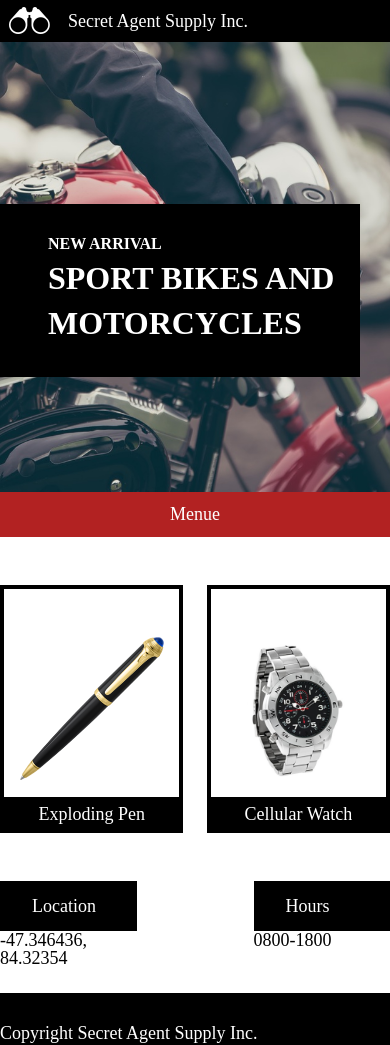
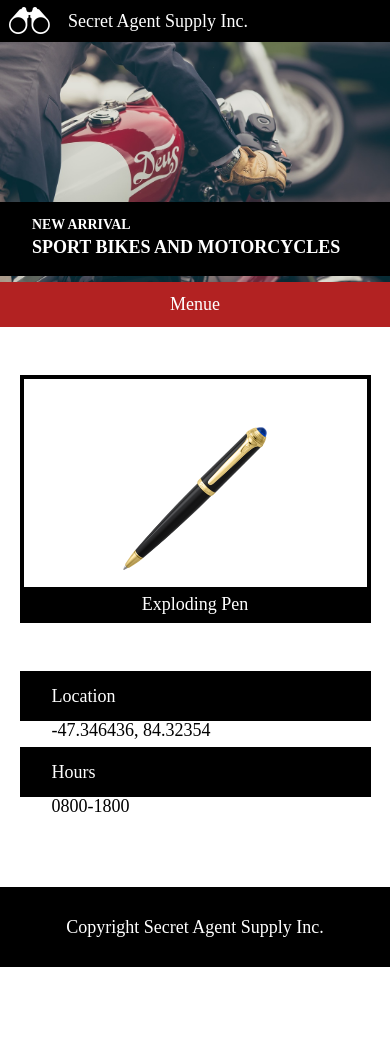
Before and after one commit to IlzeRa/secretagentsupply, a plain HTML site: page index.html in a window 390 px wide. After the commit the page ends 967 px from the top, so only its background shows below. Drawn offline with Linux system fonts and the light colour scheme.

Commit message:
Add mobile version

```diff
--- a/index.html
+++ b/index.html
@@ -2,6 +2,7 @@
 <html>
   <head>
     <meta charset="utf-8">
+    <meta name="viewport" content="width=device-width, initial-scale=1">
     <title>Secret Agent Supply Inc.</title>
     <link href="./resources/css/style.css" rel="stylesheet" type="text/css"/>
     <link href="./resources/css/reset.css" rel="stylesheet" type="text/css"/>
@@ -77,7 +78,7 @@
     <!--Footer-->
     <footer>
       <div class="footer">
-        <div class="site-container"
+        <div class="site-container" id="center">
           <h3 class= "copyright">Copyright Secret Agent Supply Inc.</h3>
         </div>
       </div>
--- a/resources/css/style.css
+++ b/resources/css/style.css
@@ -210,6 +210,7 @@ a{
   font-size: 1em;
 }
 
+/*For screens max-width 1024px*/
 @media only screen and (max-width: 1024px){
 .site-container,
 .site-container2{
@@ -254,3 +255,98 @@ a{
       height: auto;
     }
 }
+
+/*For screens max-width 470px*/
+@media only screen and (max-width:470px){
+.body{
+  font-size: 18px;
+}
+.mobile{
+  display: inline;
+}
+  .headline{
+    width: 100%;
+    height: 15rem;
+    font-size: 18px;
+  }
+.site-container.position{
+  top:10rem;
+}
+
+.title{
+  width: 100%;
+  height: auto;
+}
+
+.title h3{
+  font-size: 0.77em;
+  padding-top: 1rem;
+  padding-left: 2rem;
+  }
+
+.title h1{
+  font-size: 1em;
+  padding-left: 2rem;
+  padding-bottom: 1rem;
+}
+
+  .title h3{
+    font-size: 0.77em;
+  }
+  .title h1{
+    font-size:1em;
+  }
+
+  .image-two,
+  .image-three{
+    display:none;
+  }
+
+  .image-one{
+    width: 90%;
+    height:auto;
+  }
+
+.images{
+  display: flex;
+  justify-content: center;
+}
+
+.site-container2{
+  display: flex;
+  justify-content: center;
+}
+  .info{
+    display: flex;
+    flex-direction: column;
+    justify-content: center;
+    align-items: center;
+  }
+
+  .location.size,
+  .hours.size{
+    display: flex;
+    flex-direction: column;
+    margin-bottom: 0.5rem;
+    width: 90%;
+    height: auto;
+    }
+
+h3.black,
+h3.color{
+  width: 100%;
+  height:auto;
+  padding-left: 2rem;
+}
+
+footer{
+  height:5rem;
+  width: auto;
+  }
+#center{
+  display: flex;
+  align-items: center;
+  justify-content: center;
+
+}
+}
```
